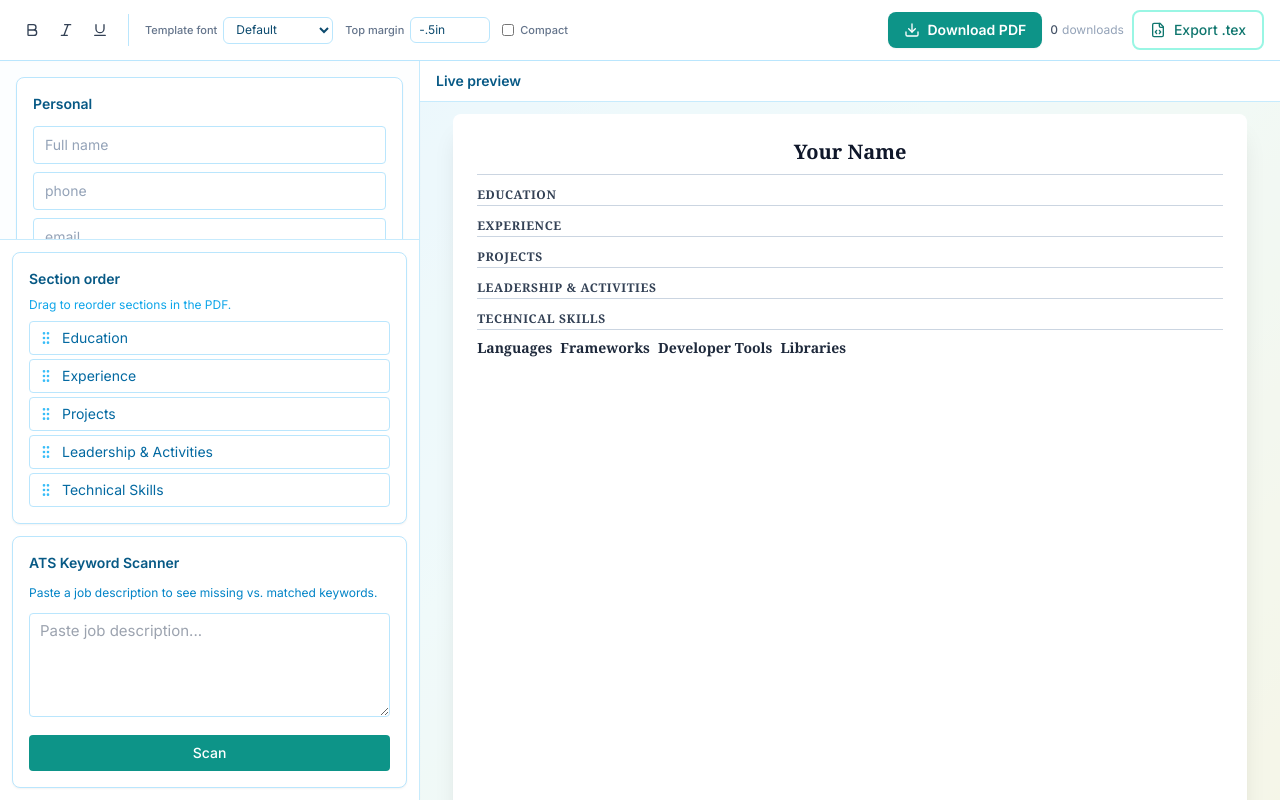
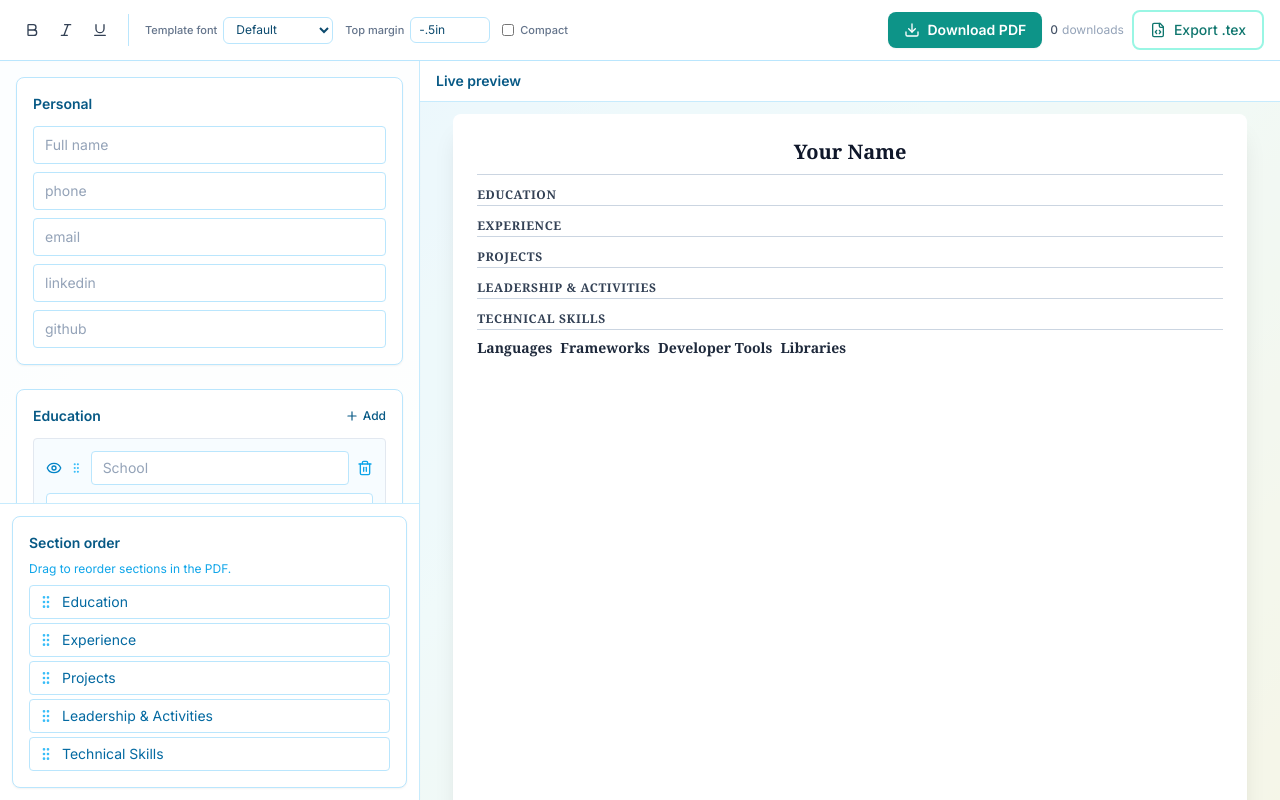
Before and after one commit to MeshacOkello/resumeProject, a Next.js app: page / in a window 1280 px wide. Built offline with nearby package versions, Linux system fonts and the light colour scheme.

Commit message:
Removed ats scanner feature

```diff
--- a/src/app/page.tsx
+++ b/src/app/page.tsx
@@ -4,7 +4,6 @@ import React, { useState, useCallback, useEffect, useRef } from "react";
 import { defaultResume, type ResumeData, type SectionOrder } from "@/types/resume";
 import { buildLatex } from "@/lib/build-latex";
 import { ResumeForm } from "@/components/ResumeForm";
-import { ATSScanner } from "@/components/ATSScanner";
 import { SectionOrderDnd } from "@/components/SectionOrderDnd";
 import { FormattingRibbon } from "@/components/FormattingRibbon";
 import { HtmlPreview } from "@/components/HtmlPreview";
@@ -178,7 +177,6 @@ export default function Home() {
           </div>
           <div className="p-3 border-t border-sky-200/80 bg-white space-y-3 shrink-0">
             <SectionOrderDnd order={data.sectionOrder} onChange={handleSectionOrder} />
-            <ATSScanner resume={data} />
           </div>
         </aside>
 
--- a/src/components/ATSScanner.tsx
+++ /dev/null
@@ -1,76 +0,0 @@
-"use client";
-
-import { useState } from "react";
-import type { ResumeData } from "@/types/resume";
-
-const STOP = new Set("a an the and or but in on at to for of with by from as is was are were been be have has had do does did will would could should may might must".split(" "));
-
-function tokenize(text: string): string[] {
-  return text
-    .toLowerCase()
-    .replace(/[^\w\s'-]/g, " ")
-    .split(/\s+/)
-    .filter((w) => w.length > 2 && !STOP.has(w));
-}
-
-function getResumeText(data: ResumeData): string {
-  const parts: string[] = [
-    data.personal.fullName,
-    ...data.education.flatMap((e) => [e.school, e.degree]),
-    ...data.experience.flatMap((e) => [e.role, e.company, ...e.bullets]),
-    ...data.projects.flatMap((p) => [p.name, p.techStack, ...p.bullets]),
-    ...data.skills.flatMap((s) => [s.category, s.items]),
-  ];
-  return parts.join(" ").toLowerCase();
-}
-
-export function ATSScanner({ resume }: { resume: ResumeData }) {
-  const [jd, setJd] = useState("");
-  const [result, setResult] = useState<{ missing: string[]; matched: string[] } | null>(null);
-
-  const run = () => {
-    if (!jd.trim()) return;
-    const keywords = Array.from(new Set(tokenize(jd)));
-    const resumeText = getResumeText(resume);
-    const missing: string[] = [];
-    const matched: string[] = [];
-    for (const kw of keywords) {
-      if (resumeText.includes(kw)) matched.push(kw);
-      else missing.push(kw);
-    }
-    setResult({ missing: missing.slice(0, 25), matched: matched.slice(0, 25) });
-  };
-
-  return (
-    <div className="rounded-lg border border-sky-200 bg-white p-4 space-y-3 shadow-sm">
-      <h3 className="text-sm font-semibold text-sky-800">ATS Keyword Scanner</h3>
-      <p className="text-xs text-sky-600">Paste a job description to see missing vs. matched keywords.</p>
-      <textarea
-        value={jd}
-        onChange={(e) => setJd(e.target.value)}
-        placeholder="Paste job description..."
-        rows={4}
-        className="w-full rounded border border-sky-200 bg-white px-2.5 py-1.5 text-sky-900 resize-y focus:border-teal-500 focus:ring-1 focus:ring-teal-500"
-      />
-      <button
-        type="button"
-        onClick={run}
-        className="w-full rounded bg-teal-600 hover:bg-teal-500 py-2 text-sm font-medium text-white"
-      >
-        Scan
-      </button>
-      {result && (
-        <div className="space-y-2 text-xs">
-          <div>
-            <span className="text-green-700 font-medium">Matched ({result.matched.length})</span>
-            <p className="text-sky-600 mt-0.5 break-words">{result.matched.join(", ") || "—"}</p>
-          </div>
-          <div>
-            <span className="text-amber-700 font-medium">Missing ({result.missing.length})</span>
-            <p className="text-sky-600 mt-0.5 break-words">{result.missing.join(", ") || "—"}</p>
-          </div>
-        </div>
-      )}
-    </div>
-  );
-}
```
Also changed, not shown: 1 other file (tests, documents, lock files or other folders).
